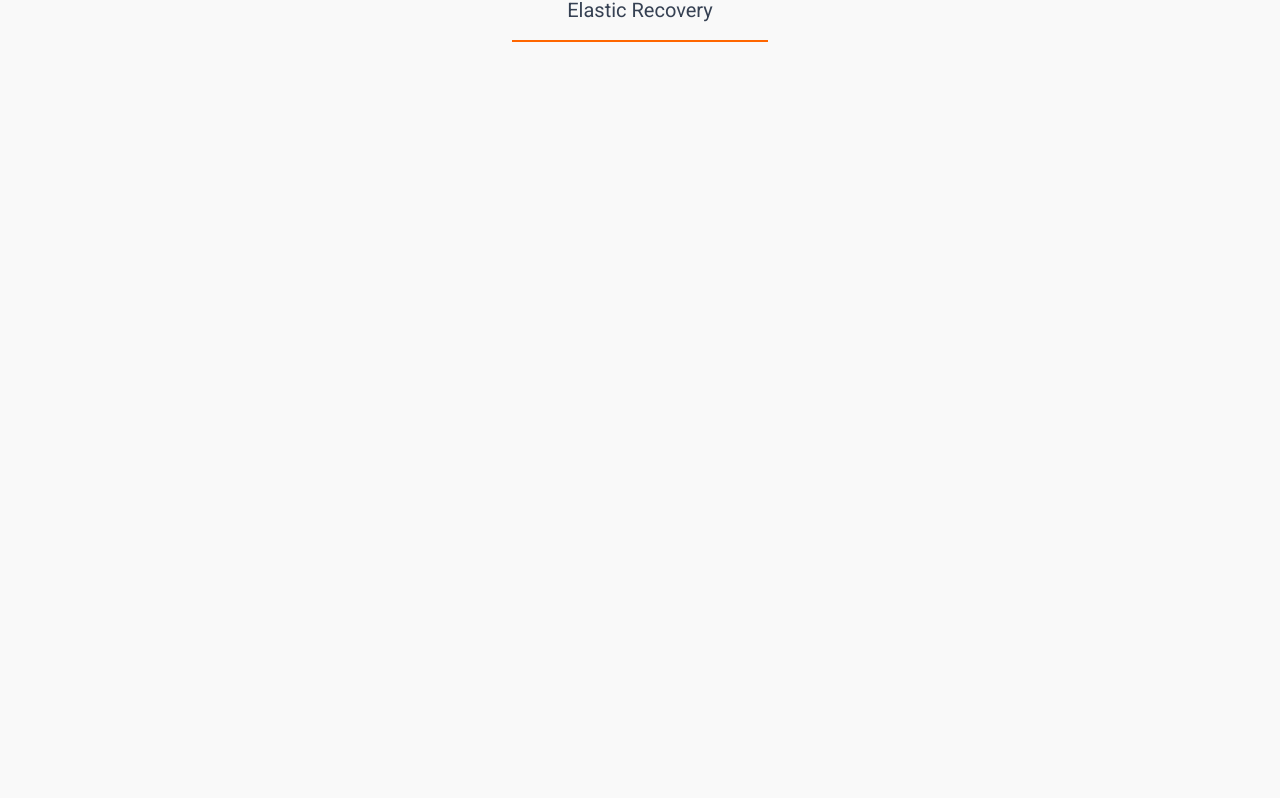
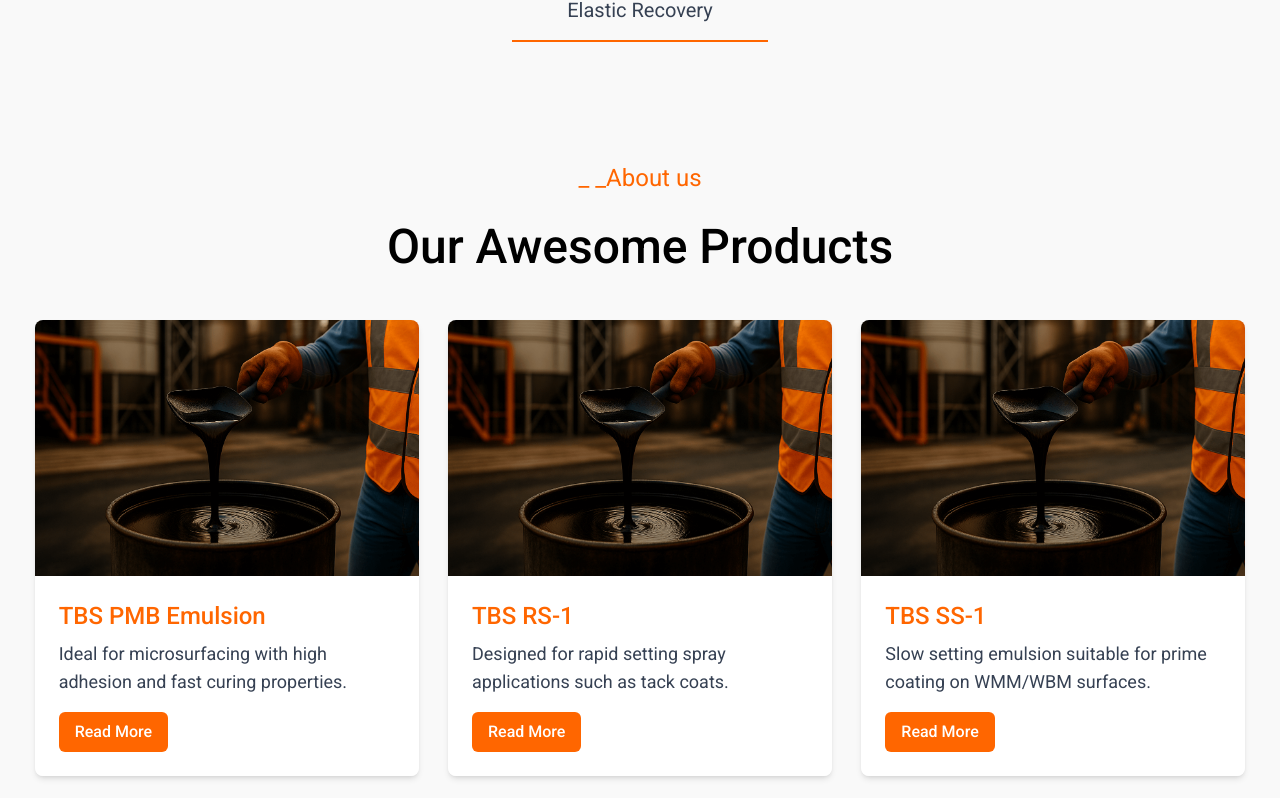
Before and after one commit to parthergk/TyagiBituminousSystem, a Next.js app: page / in a window 1280 px wide. Shown: the part 2418-3216 px from the top of the page. Before the commit the page ends 2540 px from the top, so only its background shows below. Built offline with nearby package versions, Linux system fonts and the light colour scheme.

Commit message:
added products and product card

```diff
--- a/app/page.tsx
+++ b/app/page.tsx
@@ -3,6 +3,7 @@
 import Hero from "@/components/Hero";
 import NavBar from "@/components/NavBar";
 import Process from "@/components/Process";
+import Products from "@/components/Products";
 
 export default function Home() {
   return (
@@ -12,6 +13,7 @@
       <Achievement/>
       <About/>
       <Process/>
+      <Products/>
     </main>
   );
 }
--- /dev/null
+++ b/components/ProductCard.tsx
@@ -0,0 +1,61 @@
+"use client"
+import { useState } from "react";
+import Image from "next/image";
+import React from "react";
+
+interface Prop {
+  name: string;
+  des: string;
+  img: string;
+}
+
+const ProductCard = ({ name, des, img }: Prop) => {
+  const [isHovered, setIsHovered] = useState(false);
+  const [isClicked, setIsClicked] = useState(false);
+
+  const handleReadMore = () => {
+    setIsClicked(true);
+    // This would typically navigate or show more content
+    setTimeout(() => {
+      setIsClicked(false);
+    }, 1500);
+  };
+
+  return (
+    <div
+      className={`w-full max-w-sm mx-auto rounded-lg overflow-hidden shadow-md transition-all duration-300 ${isHovered ? "shadow-xl transform -translate-y-1" : ""}`}
+      onMouseEnter={() => setIsHovered(true)}
+      onMouseLeave={() => setIsHovered(false)}
+    >
+      <div className="relative w-full h-48 sm:h-56 md:h-64 overflow-hidden">
+        <Image
+          alt={`${name} product image`}
+          src={img}
+          layout="fill"
+          className={`object-cover transition-transform duration-500 ${isHovered ? "scale-105" : ""}`}
+        />
+      </div>
+
+      <div className="p-4 sm:p-5 md:p-6 bg-white">
+        <h1 className="mb-2 text-xl sm:text-2xl font-medium text-primary truncate">{name}</h1>
+
+        <div className="mb-4">
+          {isClicked ? (
+            <p className="text-base sm:text-lg text-gray-700">{des}</p>
+          ) : (
+            <p className="text-base sm:text-lg text-gray-700 line-clamp-2">{des}</p>
+          )}
+        </div>
+
+        <button
+          onClick={handleReadMore}
+          className="w-full sm:w-auto px-4 py-2 rounded-md font-medium text-white transition-colors duration-200 bg-primary hover:bg-[#e65c00] cursor-pointer"
+        >
+          Read More
+        </button>
+      </div>
+    </div>
+  );
+};
+
+export default ProductCard;
--- /dev/null
+++ b/components/Products.tsx
@@ -0,0 +1,61 @@
+import React from "react";
+import ProductCard from "./ProductCard";
+interface Product{
+    name: string,
+    des: string,
+    img: string
+}
+
+const Products = () => {
+  const products: Product[] = [
+    {
+      name: "TBS PMB Emulsion",
+      des: "Ideal for microsurfacing with high adhesion and fast curing properties.",
+      img: "/main.png",
+    },
+    {
+      name: "TBS RS-1",
+      des: "Designed for rapid setting spray applications such as tack coats.",
+      img: "/main.png",
+    },
+    {
+      name: "TBS SS-1",
+      des: "Slow setting emulsion suitable for prime coating on WMM/WBM surfaces.",
+      img: "/main.png",
+    },
+    {
+      name: "TBS MS",
+      des: "Perfect for pothole repair and patch works with medium setting time.",
+      img: "/main.png",
+    },
+    {
+      name: "TBS Cold Mix Emulsion",
+      des: "Specially made for cold mix applications, even in extreme climates.",
+      img: "/main.png",
+    },
+  ];
+  return (
+    <div className="px-4 md:px-6 lg:px-8 py-10">
+      <div className="flex flex-col space-y-5 text-center">
+        <span className="text-primary text-xl md:text-2xl">_ _About us</span>
+        <h1 className="text-3xl sm:text-4xl md:text-5xl font-medium leading-snug text-black">
+          Our Awesome Products
+        </h1>
+      </div>
+      {/* Products */}
+<div className="grid grid-cols-1 sm:grid-cols-2 xl:grid-cols-3 gap-6 mt-10">
+  {products.map(item => (
+    <ProductCard
+      key={item.name}
+      name={item.name}
+      des={item.des}
+      img={item.img}
+    />
+  ))}
+</div>
+
+    </div>
+  );
+};
+
+export default Products;
```
